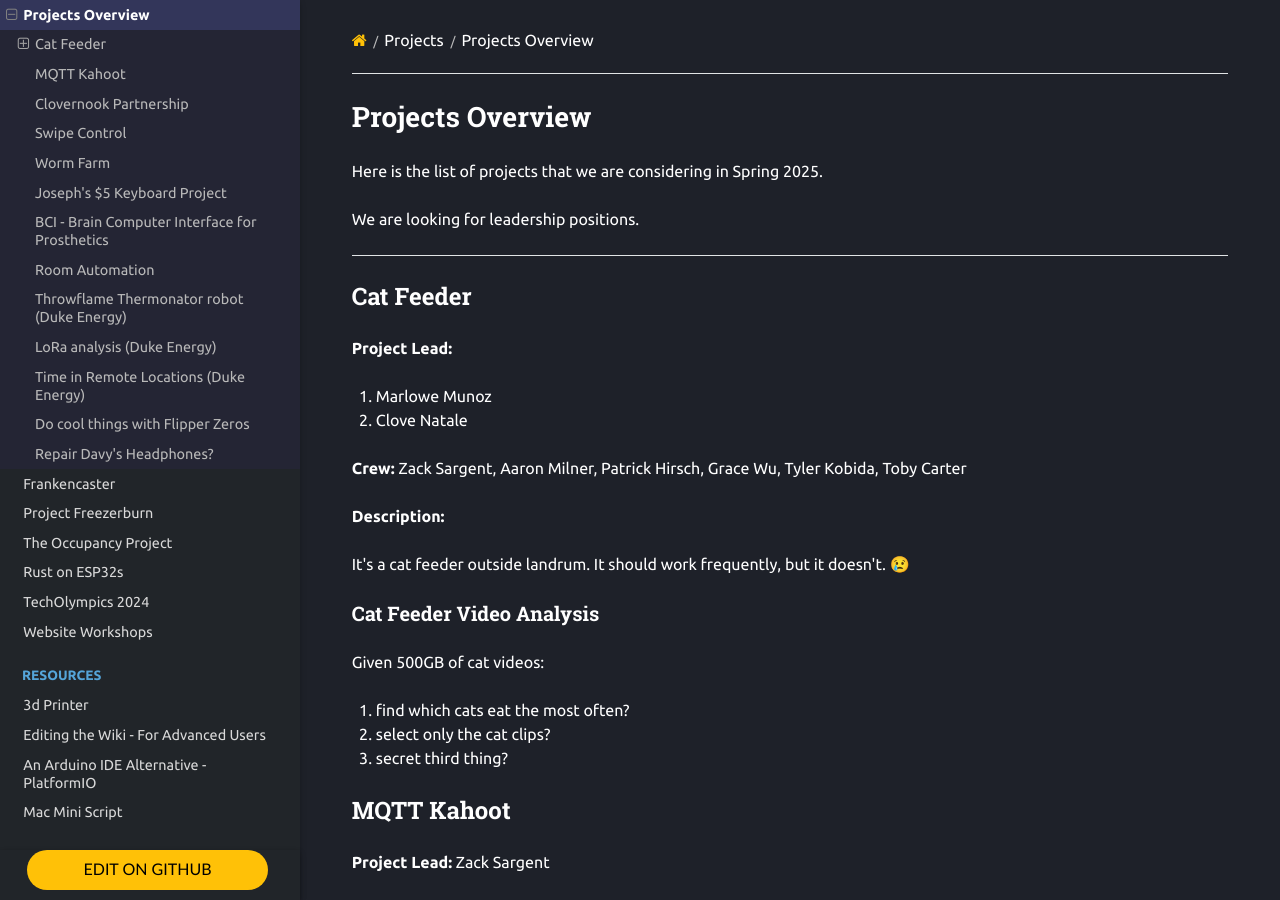
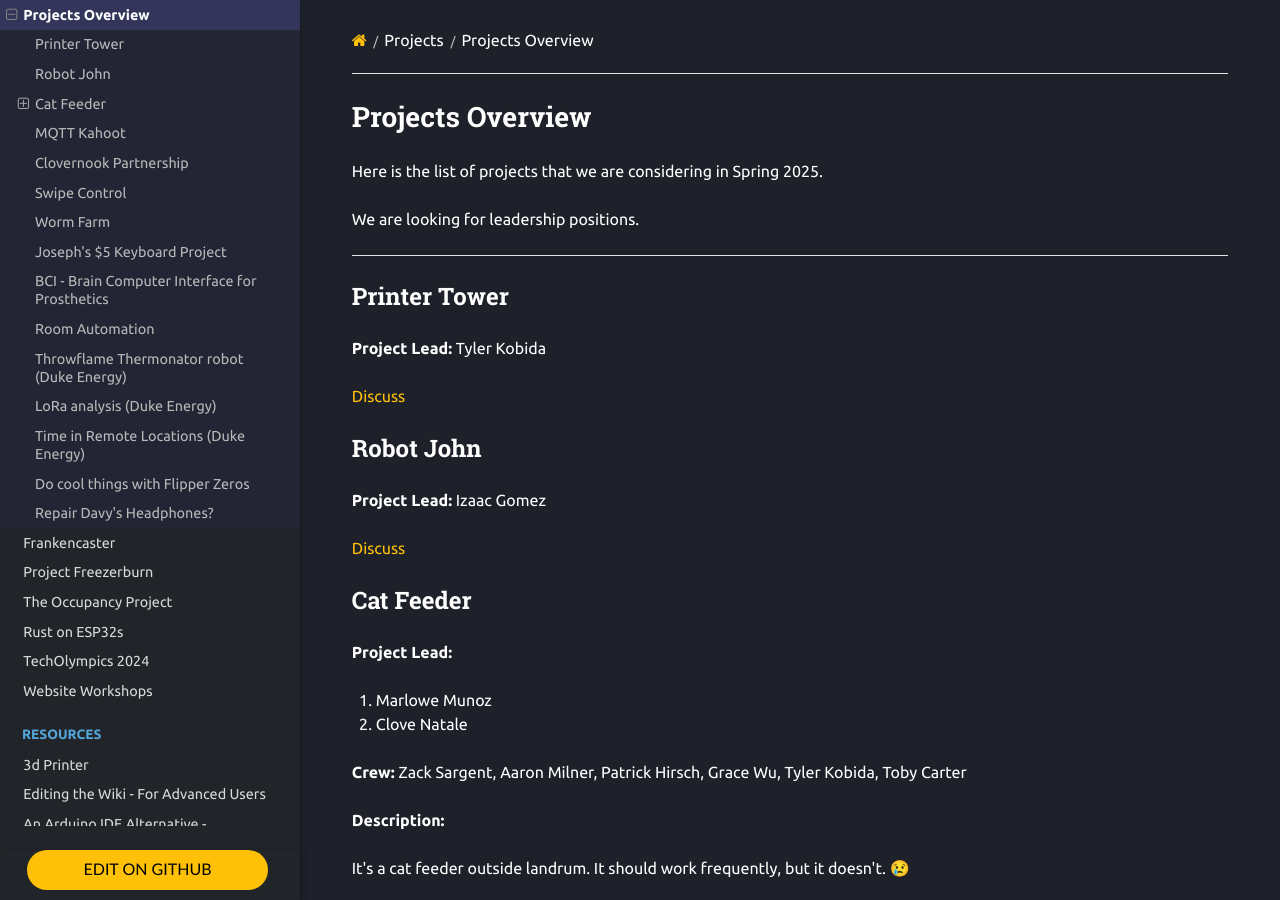
Before and after one commit to Norse-IoT/Wiki, an MkDocs documentation site: the page built from docs/projects/0-project-overview.md, in a window 1280 px wide and 900 px high. Built offline with MkDocs 1.6.1, drawn with Linux system fonts in a browser that asks for light colours; nearby versions of some CDN libraries.

Commit message:
Update 0-project-overview.md

```diff
--- a/docs/projects/0-project-overview.md
+++ b/docs/projects/0-project-overview.md
@@ -7,6 +7,18 @@ We are looking for leadership positions.
 
 
 ----
+
+## Printer Tower
+
+**Project Lead:** Tyler Kobida
+
+[Discuss](https://discord.com/channels/1027698639172288512/1337063637659160761)
+
+## Robot John
+
+**Project Lead:** Izaac Gomez
+
+[Discuss](https://discord.com/channels/1027698639172288512/1339403230534434938)
 
 ## Cat Feeder
 
```
